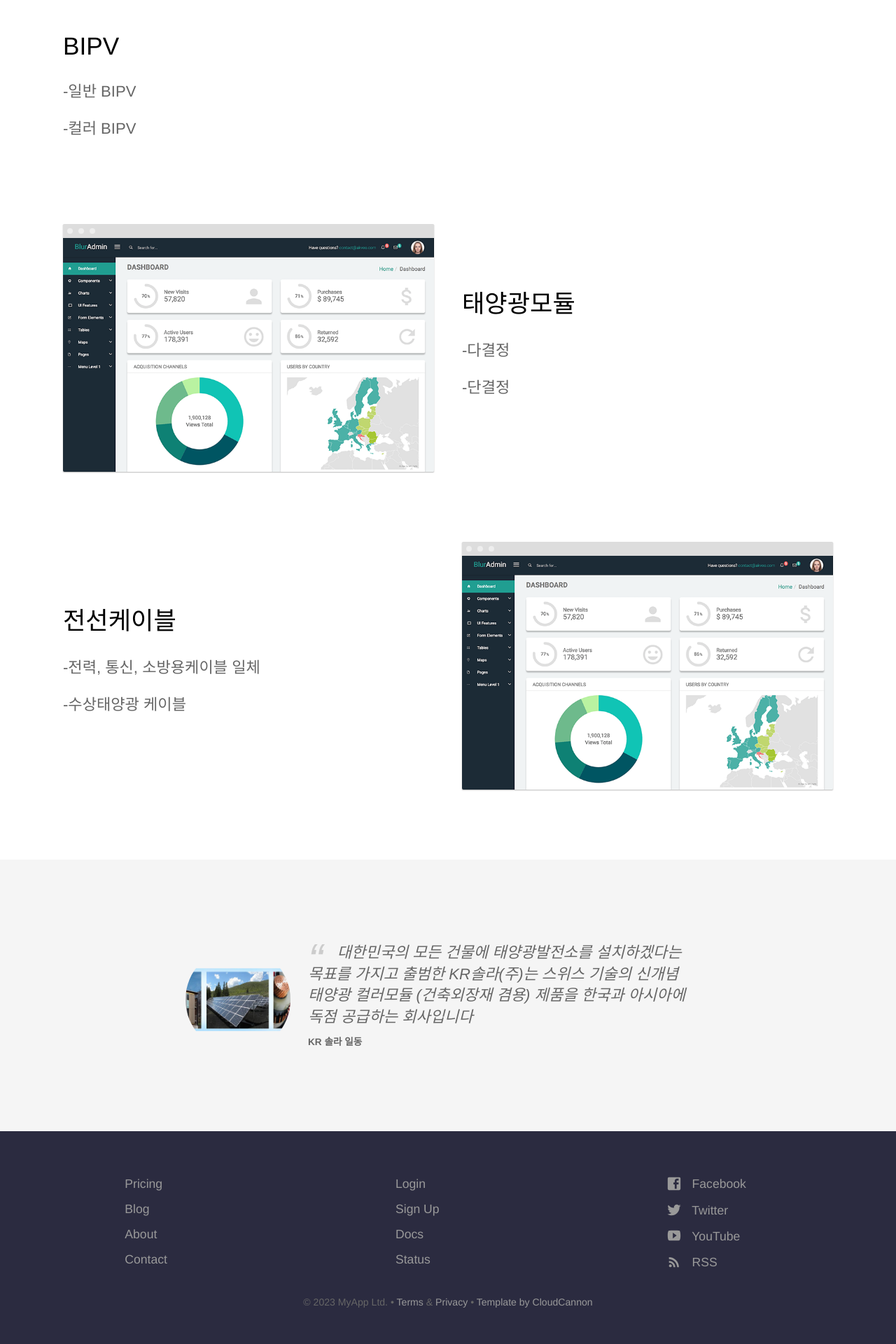
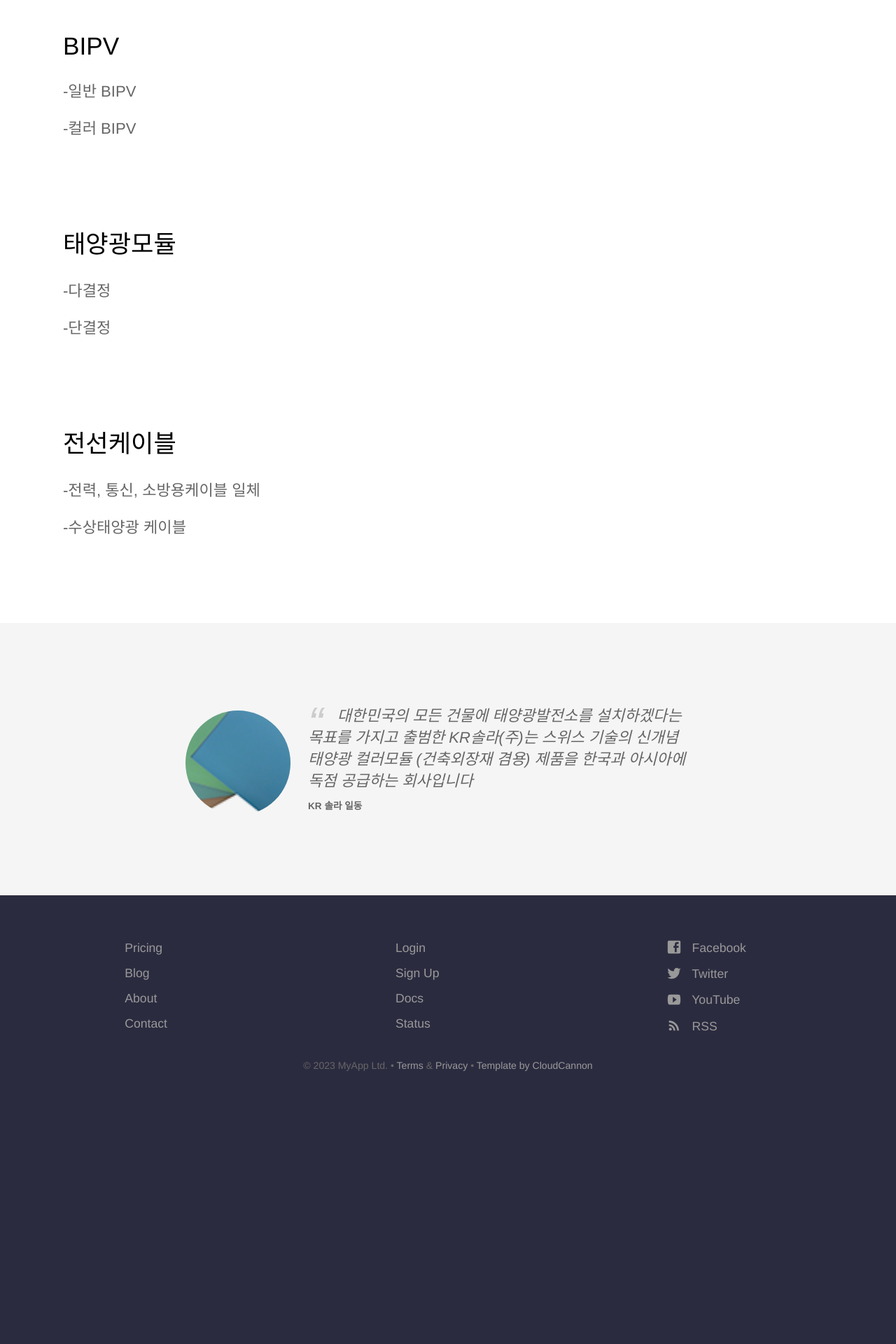
Before and after one commit to kr-solar/kr-solar.github.io, a Jekyll site: the page built from index.html, in a window 1280 px wide. Shown: the part 715-2635 px from the top of the page at 70% size. Built offline with Jekyll 4.4.1, drawn with Linux system fonts in a browser that asks for light colours; after the commit the page ends 2298 px from its top, so only the background shows below that.

Commit message:
Update index.html

```diff
--- a/index.html
+++ b/index.html
@@ -35,9 +35,9 @@ description: Track and optimize your sales team in real time
 				<p>-다결정</p>
 				<p>-단결정</p>
 			</div>
-			<div class="image">
+			<!--<div class="image">
 				<img src="{{ site.baseurl }}/images/dashboard.png" alt="Screenshot" class="screenshot editable" />
-			</div>
+			</div>-->
 		</div>
 	</section>
 
@@ -48,16 +48,16 @@ description: Track and optimize your sales team in real time
 				<p>-전력, 통신, 소방용케이블 일체</p>
 				<p>-수상태양광 케이블</p>
 			</div>
-			<div class="image">
+			<!--<div class="image">
 				<img src="{{ site.baseurl }}/images/dashboard.png" alt="Screenshot" class="screenshot editable" />
-			</div>
+			</div>-->
 		</div>
 	</section>
 
 	<section class="testimonial">
 		<div class="container flex">
 			<div class="testimonial-block">
-				<div class="square-image"><img src="{{ site.baseurl }}/images/main_page.jpg" alt="Jim James" class="editable"></div>
+				<div class="square-image"><img src="{{ site.baseurl }}/images/company_logo.png" alt="Jim James" class="editable"></div>
 				<blockquote>
 					<p class="editable">대한민국의 모든 건물에 태양광발전소를 설치하겠다는 목표를 가지고 출범한 KR솔라(주)는 스위스 기술의 신개념 태양광 컬러모듈
 					(건축외장재 겸용) 제품을 한국과 아시아에 독점 공급하는 회사입니다</p>
```
